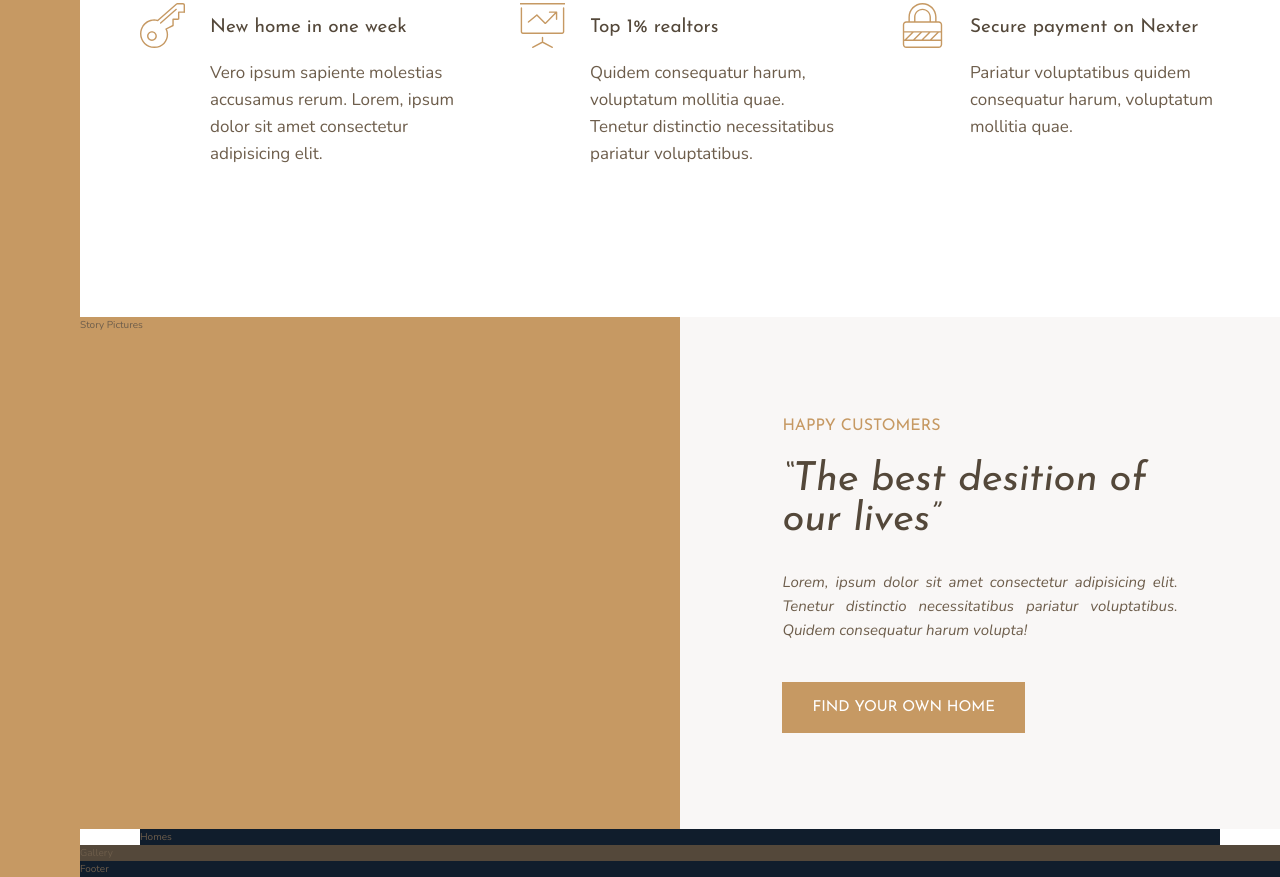
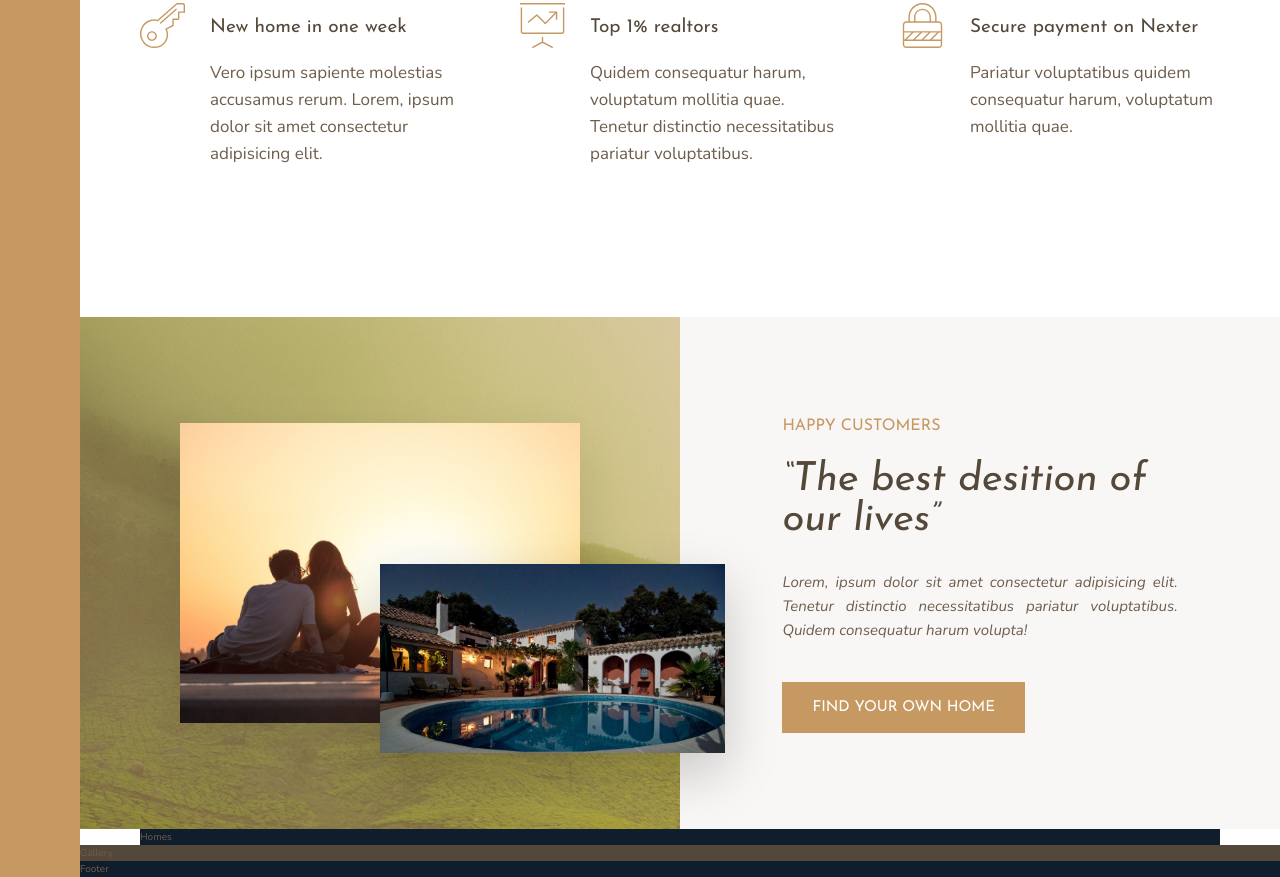
Before and after one commit to PeterDevLATAM/booking-fict, a website: page index.html in a window 1280 px wide. Shown: the part 991-1868 px from the top of the page. Drawn offline with nearby package versions, Linux system fonts and the light colour scheme.

Commit message:
story picture side complete

```diff
--- a/index.html
+++ b/index.html
@@ -89,7 +89,11 @@
       </div>
     </section>
 
-    <div class="story__pictures">Story Pictures</div>
+    <div class="story__pictures">
+        <img src="img/story-1.jpeg" alt="Couple with new house" class="story__img story__img--1">
+        <img src="img/story-2.jpeg" alt="New House" class="story__img story__img--2">
+
+    </div>
 
     <div class="story__content">
       <h3 class="heading-3 mb-sm">Happy customers</h3>
--- a/sass/_story.scss
+++ b/sass/_story.scss
@@ -1,7 +1,29 @@
 .story {
   &__pictures {
-    background-color: $color-primary;
     grid-column: full-start/ col-end 4;
+    background-image: linear-gradient(rgba($color-primary, .5), rgba($color-primary, .5)) ,url('../img/back.jpg');
+
+
+    display: grid;
+    grid-template-columns: repeat(6, 1fr);
+    grid-template-rows: repeat(6, 1fr);
+    align-items: center;
+  }
+  &__img {
+    width: 100%;
+
+    &--1 {
+      grid-row: 2/6;
+      grid-column: 2/6;
+      box-shadow: 0 2rem 5rem rgba(#000, 0.1);
+    }
+    &--2 {
+      grid-column: 4/7;
+      grid-row: 4/6;
+      width: 115%;
+      z-index: 20;
+      box-shadow: 0 2rem 5rem rgba(#000, 0.2);
+    }
   }
   &__content {
     background-color: $color-grey-light-1;
```
Also changed, not shown: css/style.css.
